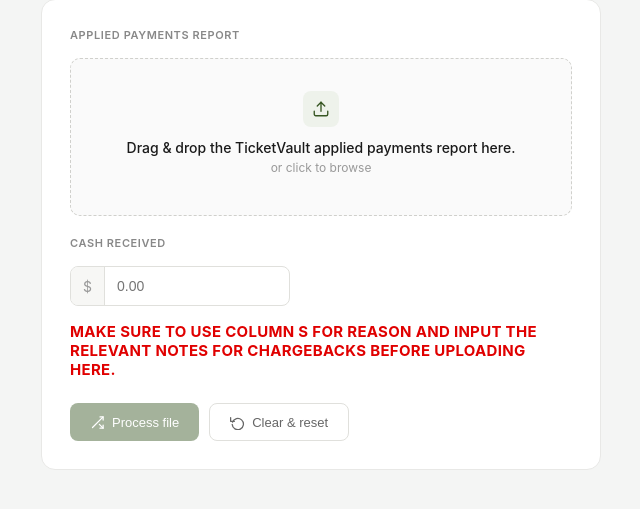
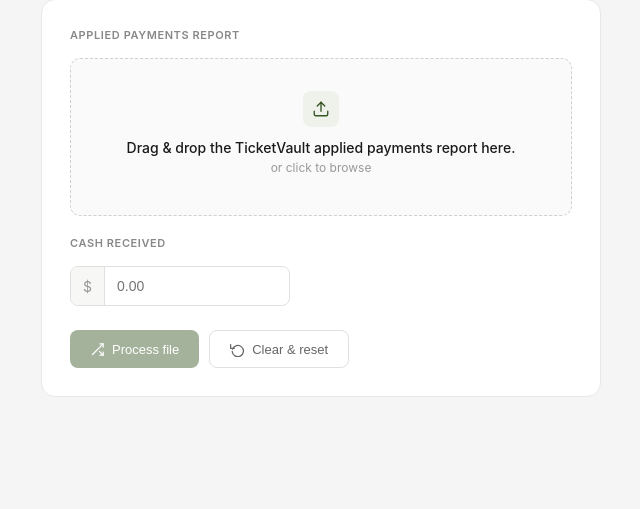
Before and after one commit to ysaccounting/Applied-Payments, a Flask app: page / in a window 1280 px wide. Shown: the part 113-622 px from the top of the page, without its empty margins (319-959 px from the left). Run offline with Flask 3, Linux system fonts and the light colour scheme; parts of the project's set-up code (start-up, migrations or seed data) failed here and were passed over.

Commit message:
Update index.html

```diff
--- a/templates/index.html
+++ b/templates/index.html
@@ -398,8 +398,6 @@
       </div>
     </div>
 
-    <p style="font-size: 15px; font-weight: 700; color: #e00000; margin-top: 16px; letter-spacing: 0.3px;">MAKE SURE TO USE COLUMN S FOR REASON AND INPUT THE RELEVANT NOTES FOR CHARGEBACKS BEFORE UPLOADING HERE.</p>
-
     <div class="btn-row">
       <button class="btn btn-primary" id="processBtn" onclick="processFile()" disabled>
         <svg viewBox="0 0 24 24"><polyline points="16 3 21 3 21 8"/><line x1="4" y1="20" x2="21" y2="3"/><polyline points="21 16 21 21 16 21"/><line x1="15" y1="15" x2="21" y2="21"/></svg>
```
